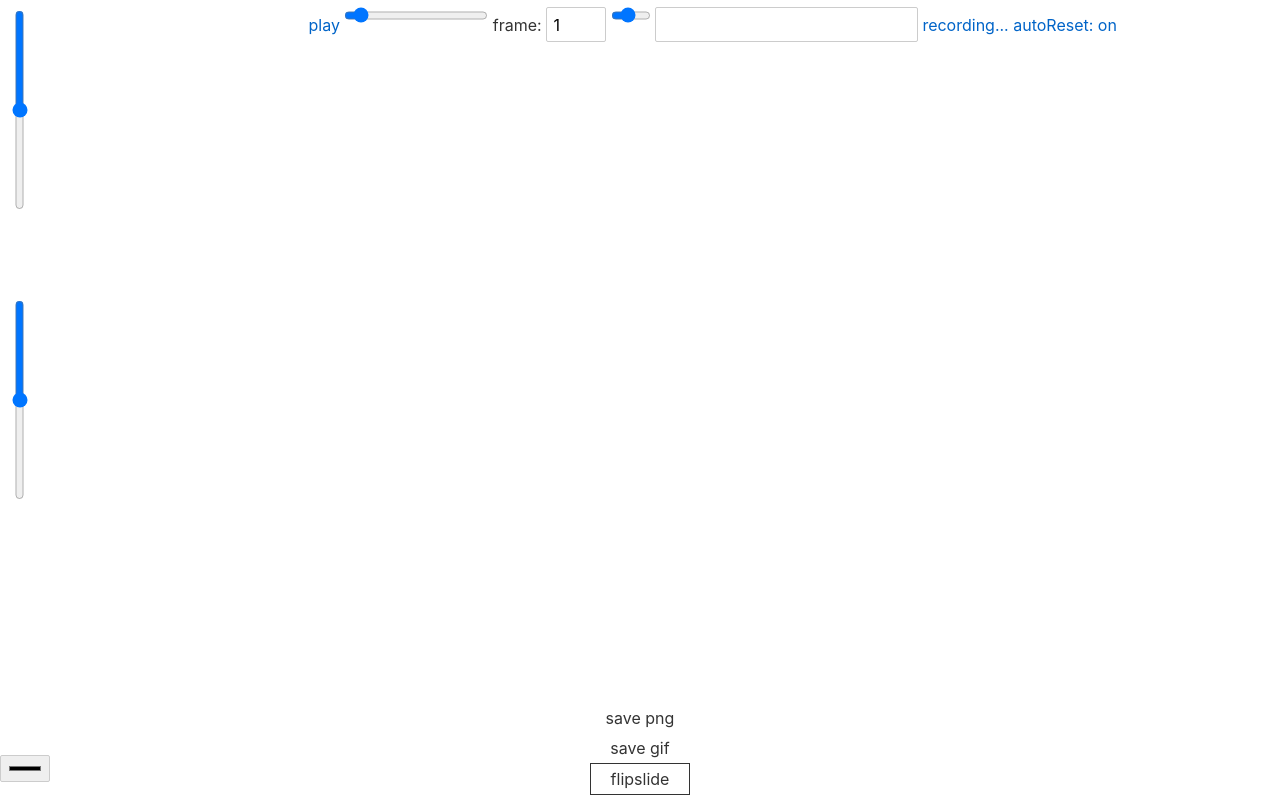
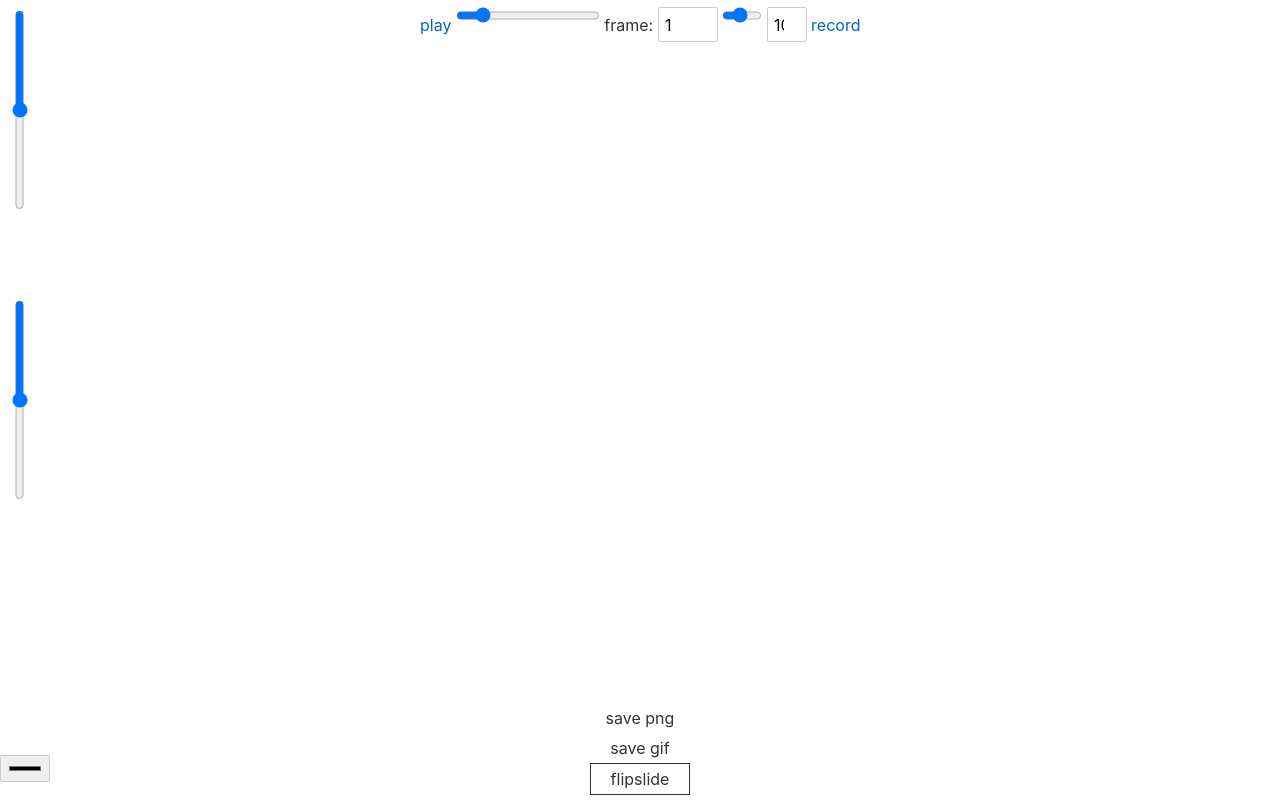
Before and after one commit to plachenko/flipslide, a Svelte app: page / in a window 1280 px wide. Built offline with nearby package versions, Linux system fonts and the light colour scheme.

Commit message:
adding frameEnd

```diff
--- a/src/App.svelte
+++ b/src/App.svelte
@@ -14,6 +14,8 @@
 	let brushSize = 10;
 	let opacity = 1;
 	let reset = true;
+
+	let frameEnd = 10;
 
 	let frameIdx = 0;
 	let frameSkip = 1;
@@ -35,6 +37,7 @@
 		animMenu.style.left = window.innerWidth/2 - parseInt(window.getComputedStyle(animMenu).width)/2 + "px";
 		recording = layers[curLayer].recording;
 		frameIdx = 1;
+		frameEnd = layers[curLayer].frameEnd;
 		frameSkip = layers[curLayer].frameSkip;
 
 		let i = 0;
@@ -152,9 +155,13 @@
 		layers[curLayer].frameSkip = e.target.value;
 	}
 
+	function handleFrameEnd(e){
+		layers[curLayer].frameEnd = e.target.value;
+	}
+
 	function handleFrameEvt(e){
 		if(strokeCnt == frameSkip){
-			if(frameIdx < 100){
+			if(frameIdx < frameEnd){
 				frameIdx++;
 				handleCapEvt(e);
 			} else {
@@ -194,12 +201,13 @@
 		<input
 			type="range"
 			min="0"
+			max={frameEnd}
 			bind:this={timeline}
 			bind:value={frameIdx} />
 
 		<span>
 			frame:
-			<input max="100" min="0" style="width: 60px;" type="number" bind:value={frameIdx} />
+			<input max={frameEnd} min="0" style="width: 60px;" type="number" bind:value={frameIdx} />
 		</span>
 
 		<input
@@ -210,7 +218,7 @@
 			bind:value={frameSkip}
 			style="width:40px;" />
 
-		<input type="number" />
+		<input on:input={handleFrameEnd} type="number" bind:value={frameEnd} style="width:40px;"  />
 		<a on:click={handleRecord} class="btn" href="#">
 			{#if !recording}
 				record
--- a/src/Can2D.svelte
+++ b/src/Can2D.svelte
@@ -21,7 +21,7 @@
 	export let height = 0;
 
 	export let currentPoint = null;
-	export let recording = true;
+	export let recording = false;
 
 	let dispatch = createEventDispatcher();
 
@@ -34,7 +34,7 @@
 	export let frameIdx = 0;
 	export let frameSkip = 3;
 	let frames = [];
-	export let frameEnd = 100;
+	export let frameEnd = 10;
 
 	let tickTime = 1;
 	let tickInt = 0;
```
